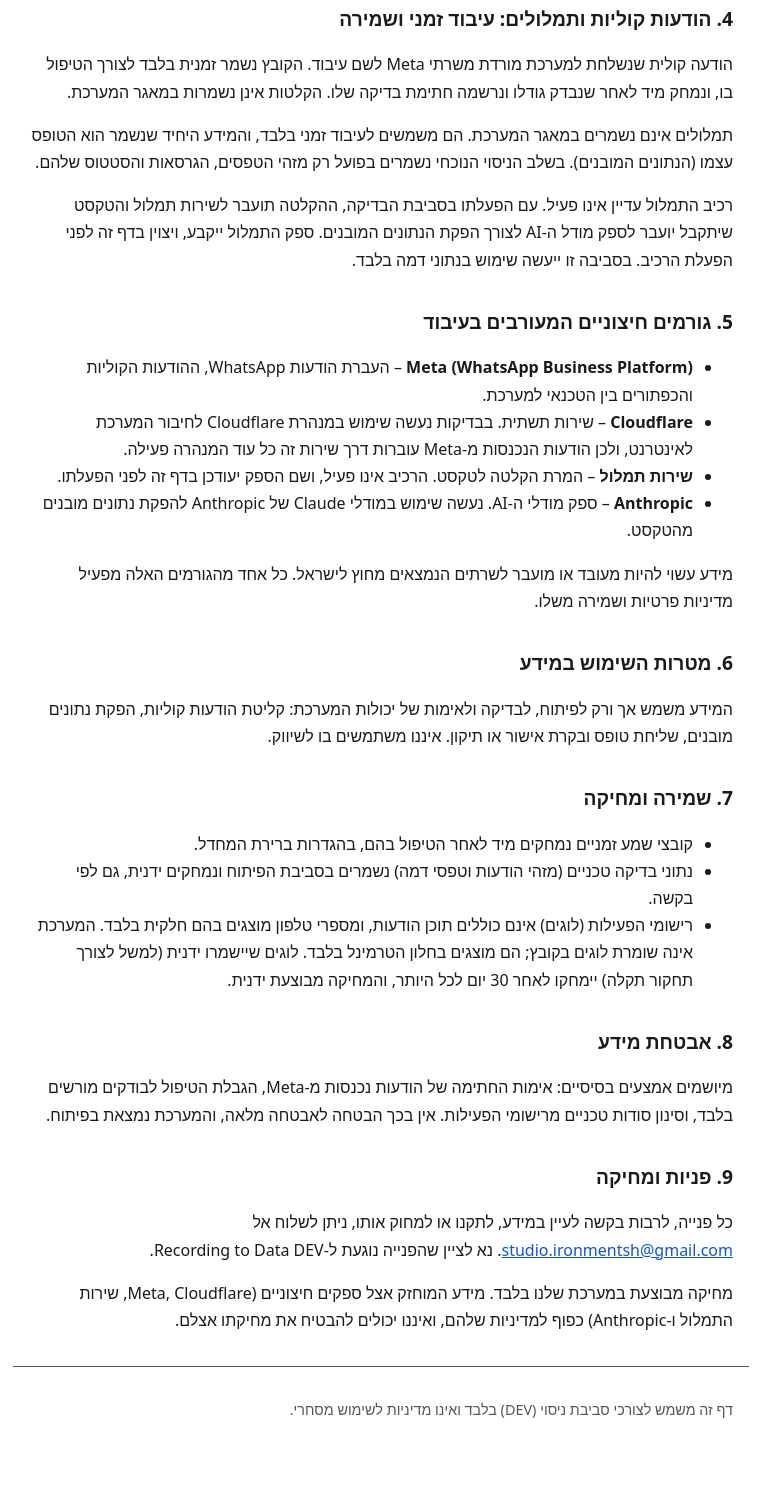
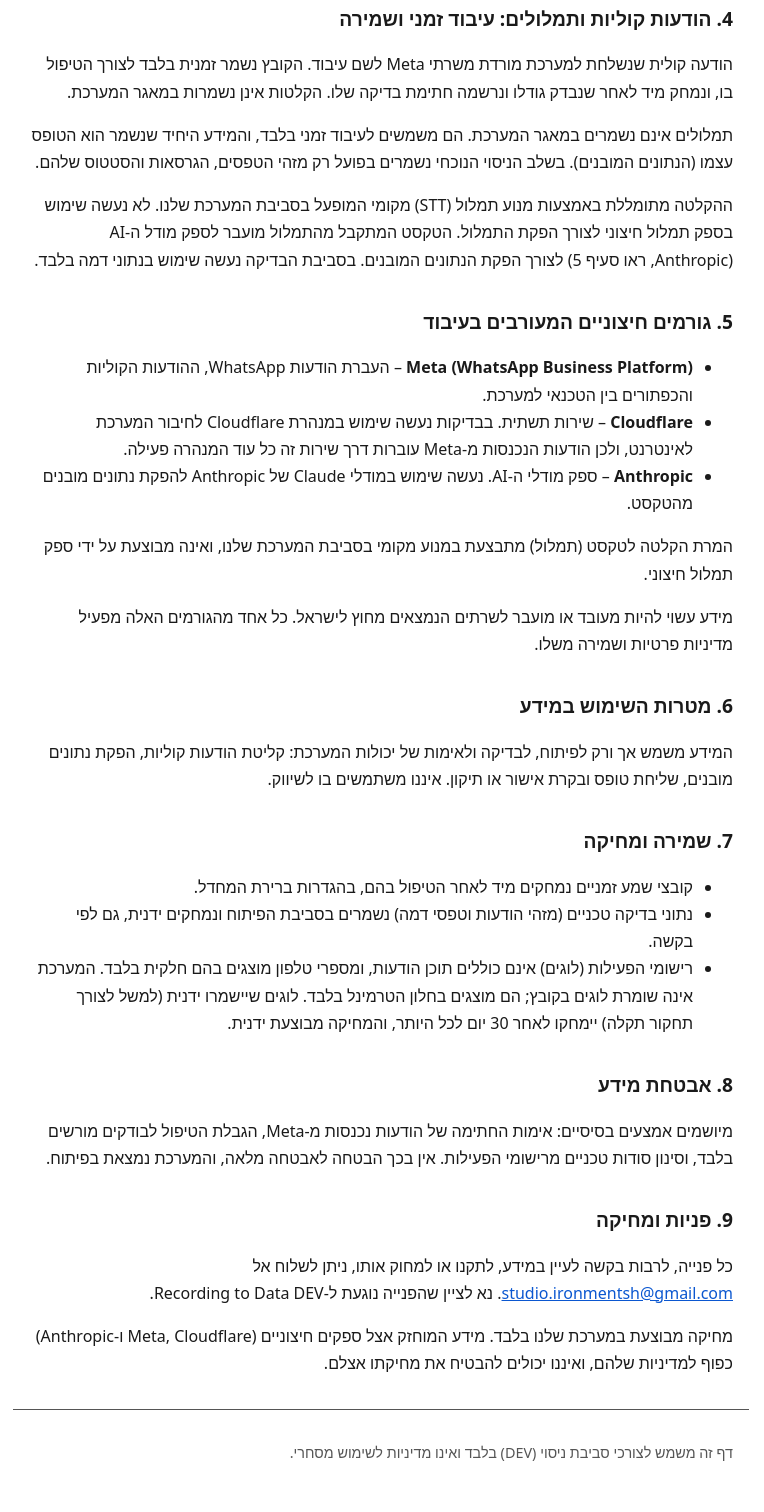
Before and after one commit to studioironmentsh-netizen/recording-to-data-privacy, a plain HTML site: page index.html in a window 1280 px wide. Shown: the part 815-2327 px from the top of the page, without its empty margins (259-1023 px from the left). Before the commit the page ends 2283 px from the top, so only its background shows below. Drawn offline with Linux system fonts and the light colour scheme.

Commit message:
docs(privacy): update local transcription disclosure

```diff
--- a/index.html
+++ b/index.html
@@ -35,7 +35,7 @@
 
 </header>
 <main id="content">
-  <p>תחילת תוקף: <span id="effective-date">19.11.2026</span></p>
+  <p>תחילת תוקף: <span id="effective-date">22.11.2026</span></p>
 
   <section aria-labelledby="s1">
     <h2 id="s1">1. מי אחראי על המידע</h2>
@@ -63,7 +63,7 @@
     <h2 id="s4">4. הודעות קוליות ותמלולים: עיבוד זמני ושמירה</h2>
     <p>הודעה קולית שנשלחת למערכת מורדת משרתי Meta לשם עיבוד. הקובץ נשמר זמנית בלבד לצורך הטיפול בו, ונמחק מיד לאחר שנבדק גודלו ונרשמה חתימת בדיקה שלו. הקלטות אינן נשמרות במאגר המערכת.</p>
     <p>תמלולים אינם נשמרים במאגר המערכת. הם משמשים לעיבוד זמני בלבד, והמידע היחיד שנשמר הוא הטופס עצמו (הנתונים המובנים). בשלב הניסוי הנוכחי נשמרים בפועל רק מזהי הטפסים, הגרסאות והסטטוס שלהם.</p>
-    <p>רכיב התמלול עדיין אינו פעיל. עם הפעלתו בסביבת הבדיקה, ההקלטה תועבר לשירות תמלול והטקסט שיתקבל יועבר לספק מודל ה-AI לצורך הפקת הנתונים המובנים. ספק התמלול ייקבע, ויצוין בדף זה לפני הפעלת הרכיב. בסביבה זו ייעשה שימוש בנתוני דמה בלבד.</p>
+    <p>ההקלטה מתומללת באמצעות מנוע תמלול (STT) מקומי המופעל בסביבת המערכת שלנו. לא נעשה שימוש בספק תמלול חיצוני לצורך הפקת התמלול. הטקסט המתקבל מהתמלול מועבר לספק מודל ה-AI (Anthropic, ראו סעיף 5) לצורך הפקת הנתונים המובנים. בסביבת הבדיקה נעשה שימוש בנתוני דמה בלבד.</p>
   </section>
 
   <section aria-labelledby="s5">
@@ -71,9 +71,9 @@
     <ul>
       <li><strong>Meta (WhatsApp Business Platform)</strong> – העברת הודעות WhatsApp, ההודעות הקוליות והכפתורים בין הטכנאי למערכת.</li>
       <li><strong>Cloudflare</strong> – שירות תשתית. בבדיקות נעשה שימוש במנהרת Cloudflare לחיבור המערכת לאינטרנט, ולכן הודעות הנכנסות מ-Meta עוברות דרך שירות זה כל עוד המנהרה פעילה.</li>
-      <li><strong>שירות תמלול</strong> – המרת הקלטה לטקסט. הרכיב אינו פעיל, ושם הספק יעודכן בדף זה לפני הפעלתו.</li>
       <li><strong>Anthropic</strong> – ספק מודלי ה-AI. נעשה שימוש במודלי Claude של Anthropic להפקת נתונים מובנים מהטקסט.</li>
     </ul>
+    <p>המרת הקלטה לטקסט (תמלול) מתבצעת במנוע מקומי בסביבת המערכת שלנו, ואינה מבוצעת על ידי ספק תמלול חיצוני.</p>
     <p>מידע עשוי להיות מעובד או מועבר לשרתים הנמצאים מחוץ לישראל. כל אחד מהגורמים האלה מפעיל מדיניות פרטיות ושמירה משלו.</p>
   </section>
 
@@ -99,7 +99,7 @@
   <section aria-labelledby="s9">
     <h2 id="s9">9. פניות ומחיקה</h2>
     <p>כל פנייה, לרבות בקשה לעיין במידע, לתקנו או למחוק אותו, ניתן לשלוח אל <a href="mailto:studio.ironmentsh@gmail.com">studio.ironmentsh@gmail.com</a>. נא לציין שהפנייה נוגעת ל-Recording to Data DEV.</p>
-    <p>מחיקה מבוצעת במערכת שלנו בלבד. מידע המוחזק אצל ספקים חיצוניים (Meta, Cloudflare, שירות התמלול ו-Anthropic) כפוף למדיניות שלהם, ואיננו יכולים להבטיח את מחיקתו אצלם.</p>
+    <p>מחיקה מבוצעת במערכת שלנו בלבד. מידע המוחזק אצל ספקים חיצוניים (Meta, Cloudflare ו-Anthropic) כפוף למדיניות שלהם, ואיננו יכולים להבטיח את מחיקתו אצלם.</p>
   </section>
 </main>
 <footer>
```
